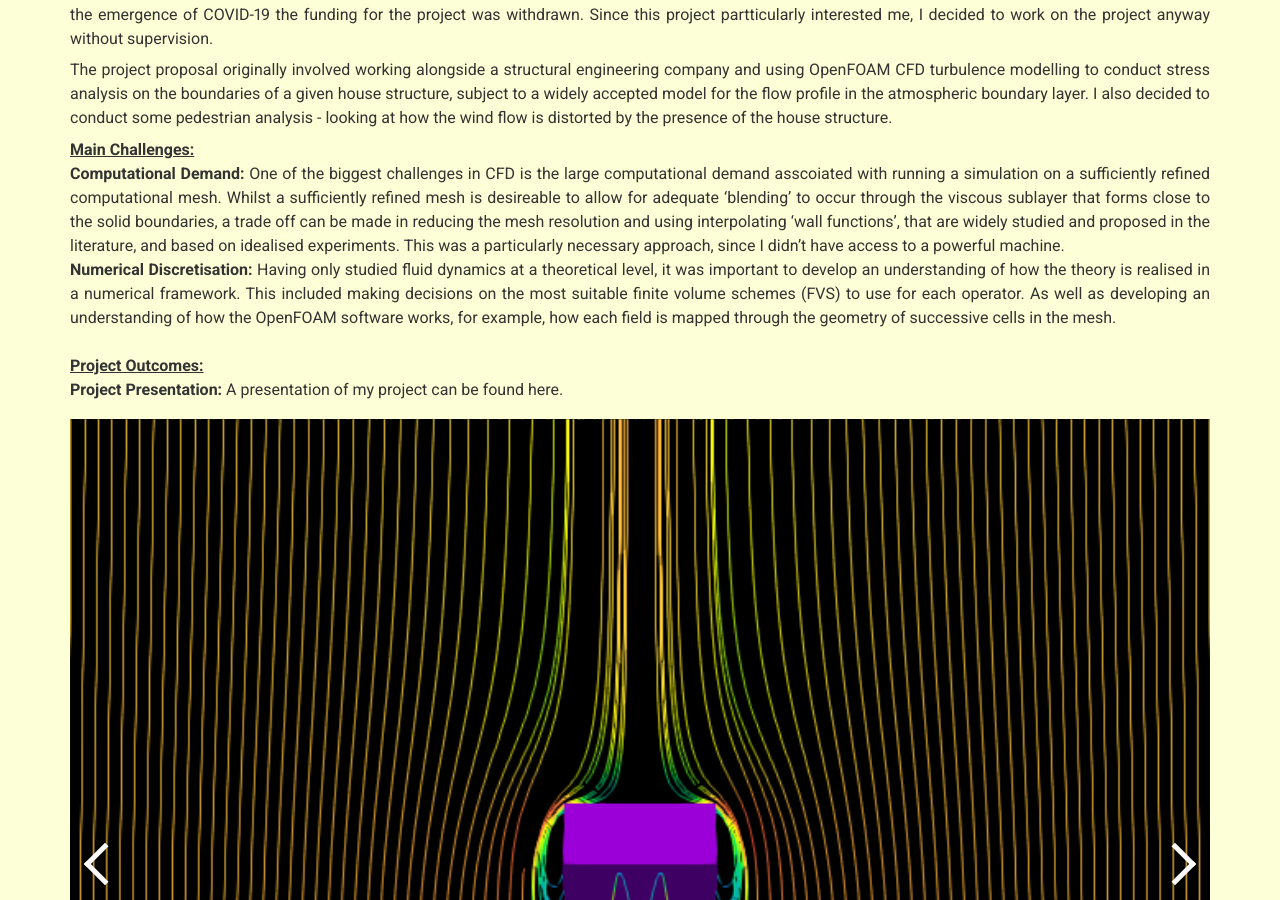
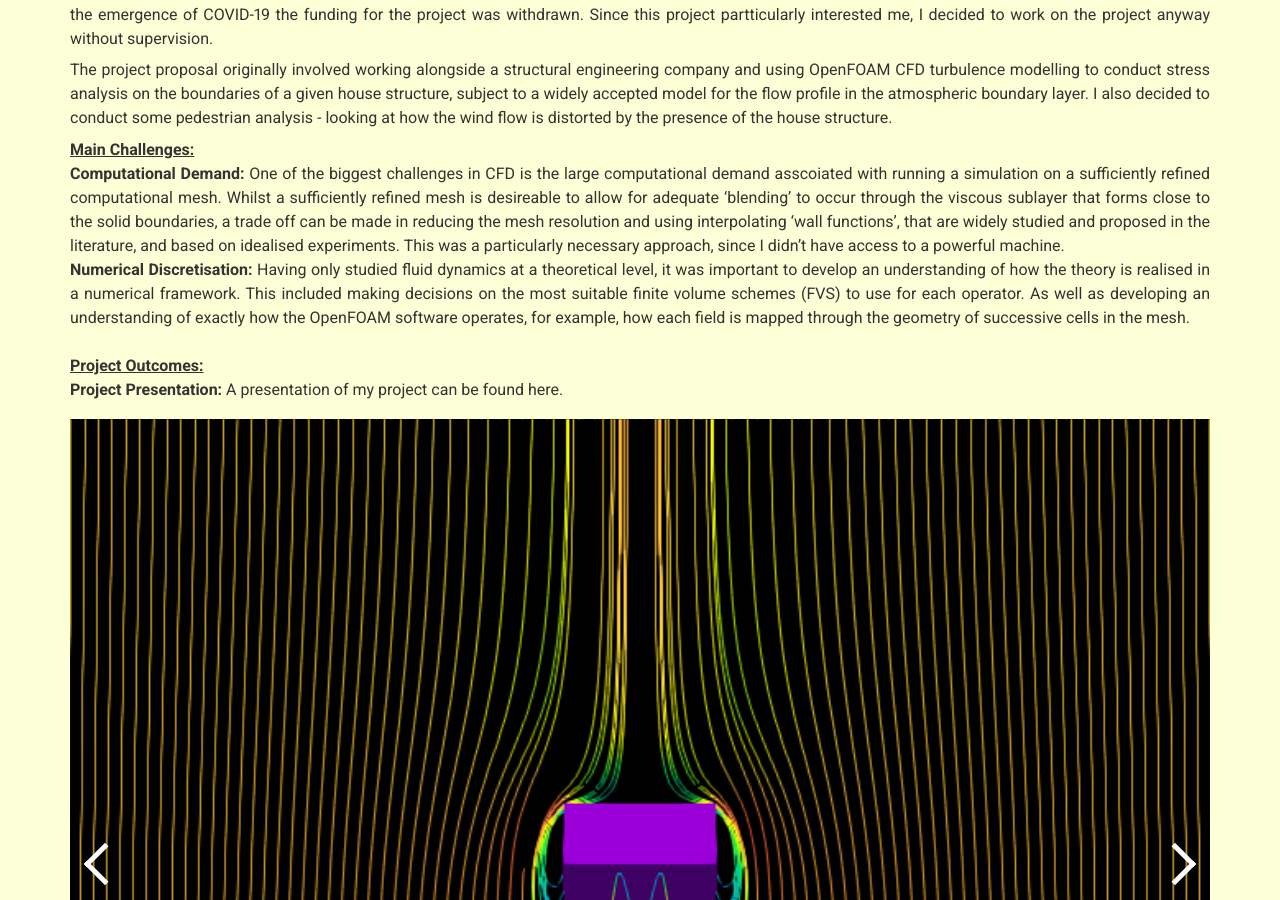
Before and after one commit to WilliamManley/WilliamManley.github.io, a Jekyll site: the page built from index.md, in a window 1280 px wide and 900 px high, scrolled down 3244 px. Built offline with Jekyll 4.4.1, drawn with Linux system fonts in a browser that asks for light colours; nearby versions of some CDN libraries.

Commit message:
updated Ox info

```diff
--- a/_data/projects.yml
+++ b/_data/projects.yml
@@ -75,7 +75,7 @@
    necessary approach, since I didn't have access to a powerful machine. <br>
    **Numerical Discretisation:**
    Having only studied fluid dynamics at a theoretical level, it was important to develop an understanding of how the theory is realised in a numerical framework. This included
-   making decisions on the most suitable finite volume schemes (FVS) to use for each operator. As well as developing an understanding of how the OpenFOAM software works, for
+   making decisions on the most suitable finite volume schemes (FVS) to use for each operator. As well as developing an understanding of exactly how the OpenFOAM software operates, for
    example, how each field is mapped through the geometry of successive cells in the mesh.
    <br> <br>
    <u><b>Project Outcomes:</b></u> <br>
```
